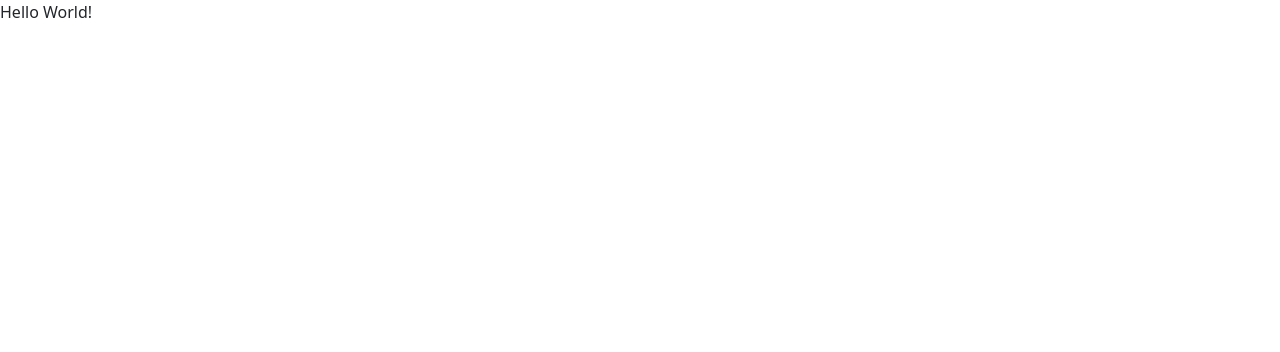
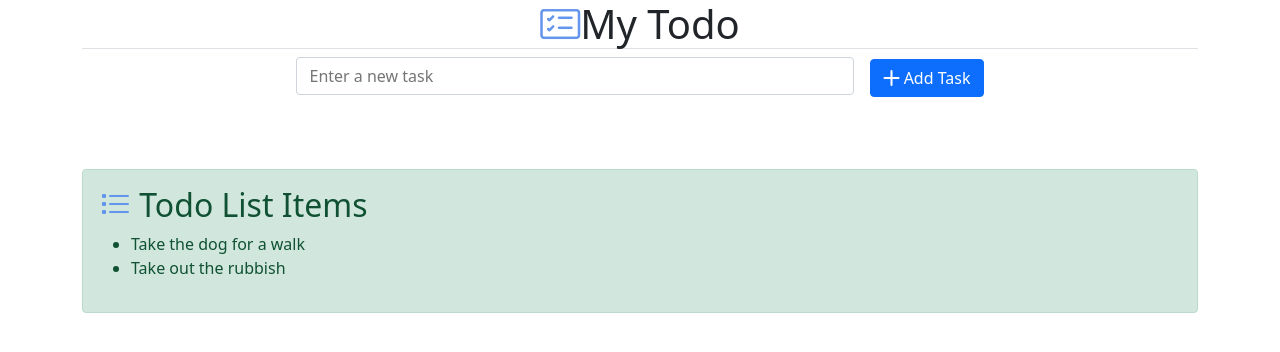
Before and after one commit to project-graveyard/todo-app, a React (Create React App) app: page / in a window 1280 px wide. Shown: the top 352 px of the page. Built offline with nearby package versions, Linux system fonts and the light colour scheme.

Commit message:
Current state of Todo app without material ui

```diff
--- a/src/App.js
+++ b/src/App.js
@@ -1,12 +1,47 @@
 import './Styles/App.css';
 import './Styles/Bootstrap/bootstrap.min.css'
+import './Styles/bootstrap-icons-1.5.0/bootstrap-icons.css'
+import { useState } from 'react'
 
 function App() {
+
+  const [todos, setTodos] = useState(['Take the dog for a walk', 'Take out the rubbish'])
+  const [input, setInput] = useState('')
+  console.log(input)
+
+  const addTodo = (event) => {
+    // called when the button is clicked
+    event.preventDefault()
+    console.log("It's working")
+    setTodos([...todos, input])
+    setInput('')  //clears the input field after submitting
+  }
+
+  let color = {
+    color: "cornflowerblue",
+  }
+
   return (
-    <div>
-        <p>
-          Hello World!
-        </p>
+    <div className="container">
+      <div className="text-center">
+        <h1 className="border-bottom">
+          <span className="bi-card-checklist" style={color}></span>
+        My Todo
+        </h1>
+        <form>
+          <input type="text" placeholder="Enter a new task" className="input w-50" value={input} onChange={event => setInput(event.target.value)} />
+          <button type="submit" className="btn btn-primary bi-plus-lg" onClick={addTodo} > Add Task</button>
+        </form>
+      </div>
+      <br /><br /><br />
+      <div className="alert alert-success">
+        <h2><span className="bi-list-task" style={color}></span> Todo List Items</h2>
+        <ul>
+          {todos.map(todo => (
+            <li>{todo}</li>
+          ))}
+        </ul>
+      </div>
     </div>
   );
 }
```
